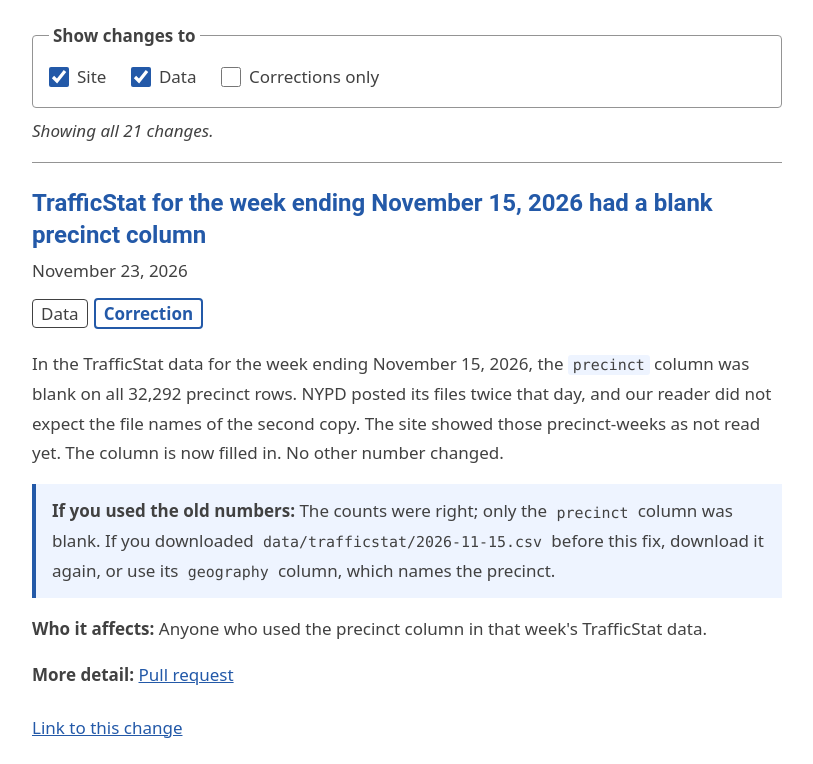
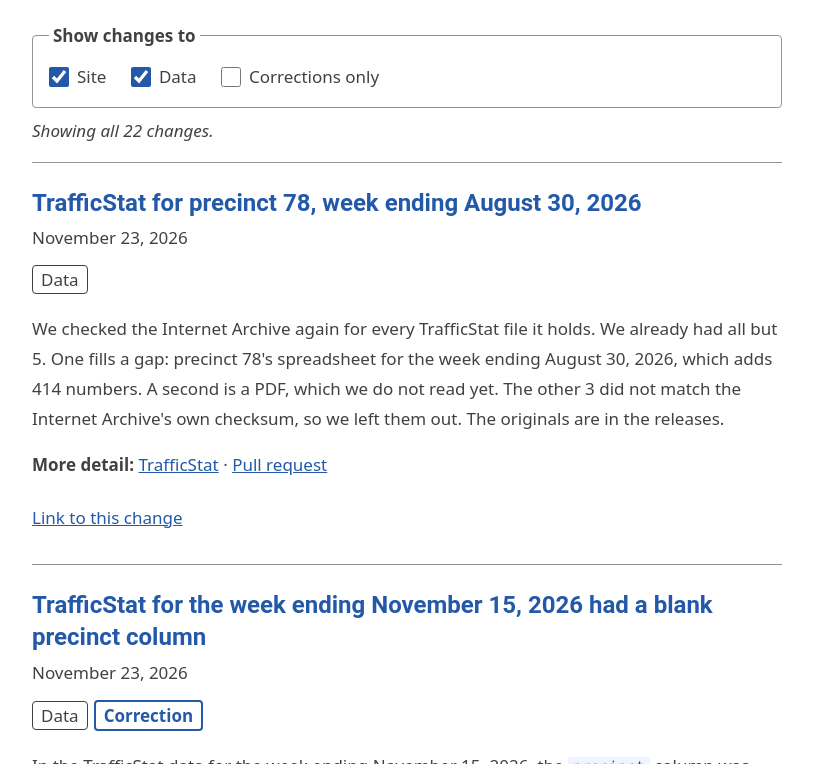
Before and after one commit to BetaNYC/nypd-weekly-archive, a plain HTML site: page docs/whats-changed.html in a window 1280 px wide. Shown: the part 534-1298 px from the top of the page, without its empty margins (124-937 px from the left). Drawn offline with Linux system fonts and the light colour scheme.

Commit message:
Add a What's changed entry for #39
Co-Authored-By: Claude Opus 5.5 <noreply@anthropic.com>

```diff
--- a/docs/whats-changed.html
+++ b/docs/whats-changed.html
@@ -86,7 +86,15 @@
 <label class="wc-option"><input type="checkbox" name="wc-corrections" value="Correction"> Corrections only</label>
 </fieldset>
 </div>
-<p class="wc-status" role="status" aria-live="polite" aria-atomic="true">Showing all 21 changes.</p>
+<p class="wc-status" role="status" aria-live="polite" aria-atomic="true">Showing all 22 changes.</p>
+<article class="wc-entry" id="2026-11-23-trafficstat-for-precinct-78-week-ending-august-30-2026" data-tags="Data" aria-labelledby="2026-11-23-trafficstat-for-precinct-78-week-ending-august-30-2026-title">
+<h2 id="2026-11-23-trafficstat-for-precinct-78-week-ending-august-30-2026-title">TrafficStat for precinct 78, week ending August 30, 2026</h2>
+<p class="wc-meta"><time datetime="2026-11-23">November 23, 2026</time></p>
+<p class="wc-tags"><span class="wc-visually-hidden">Tags: </span><span class="wc-tag">Data</span></p>
+<p>We checked the Internet Archive again for every TrafficStat file it holds. We already had all but 5. One fills a gap: precinct 78&#x27;s spreadsheet for the week ending August 30, 2026, which adds 414 numbers. A second is a PDF, which we do not read yet. The other 3 did not match the Internet Archive&#x27;s own checksum, so we left them out. The originals are in the releases.</p>
+<p><strong>More detail:</strong> <a href="trafficstat.html">TrafficStat</a> · <a href="https://github.com/BetaNYC/nypd-weekly-archive/pull/39">Pull request</a></p>
+<p class="wc-permalink"><a href="#2026-11-23-trafficstat-for-precinct-78-week-ending-august-30-2026">Link to this change<span class="wc-visually-hidden">: TrafficStat for precinct 78, week ending August 30, 2026</span></a></p>
+</article>
 <article class="wc-entry" id="2026-11-23-trafficstat-for-the-week-ending-november-15-2026-had-a-blank-precinct-column" data-tags="Data Correction" aria-labelledby="2026-11-23-trafficstat-for-the-week-ending-november-15-2026-had-a-blank-precinct-column-title">
 <h2 id="2026-11-23-trafficstat-for-the-week-ending-november-15-2026-had-a-blank-precinct-column-title">TrafficStat for the week ending November 15, 2026 had a blank precinct column</h2>
 <p class="wc-meta"><time datetime="2026-11-23">November 23, 2026</time></p>
```
Also changed, not shown: 1 other file.
